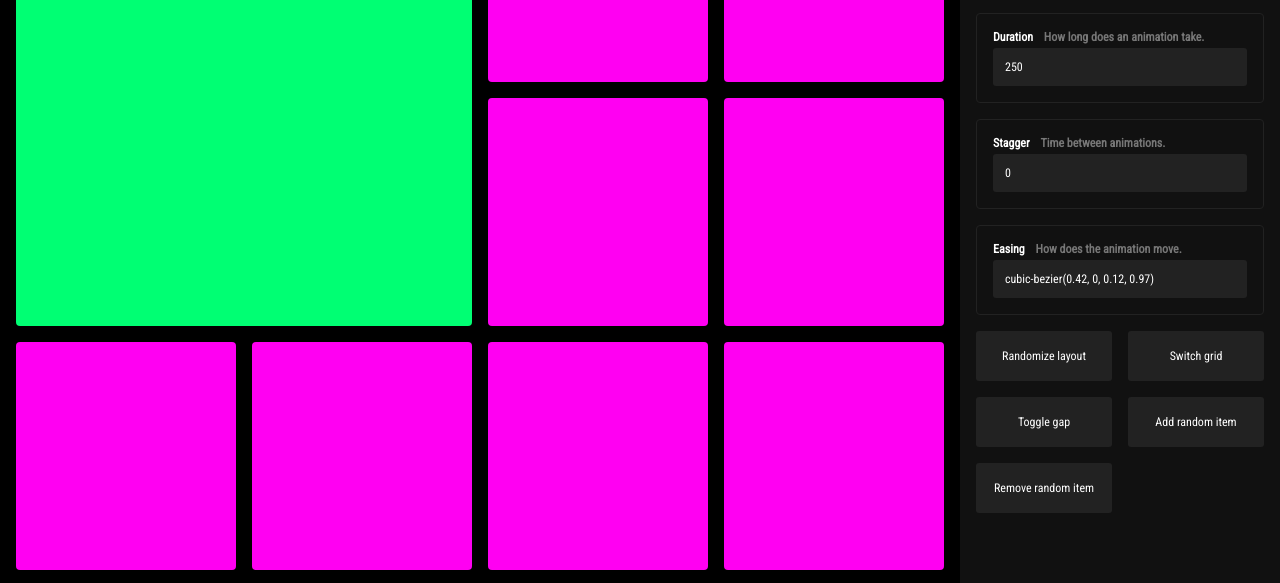
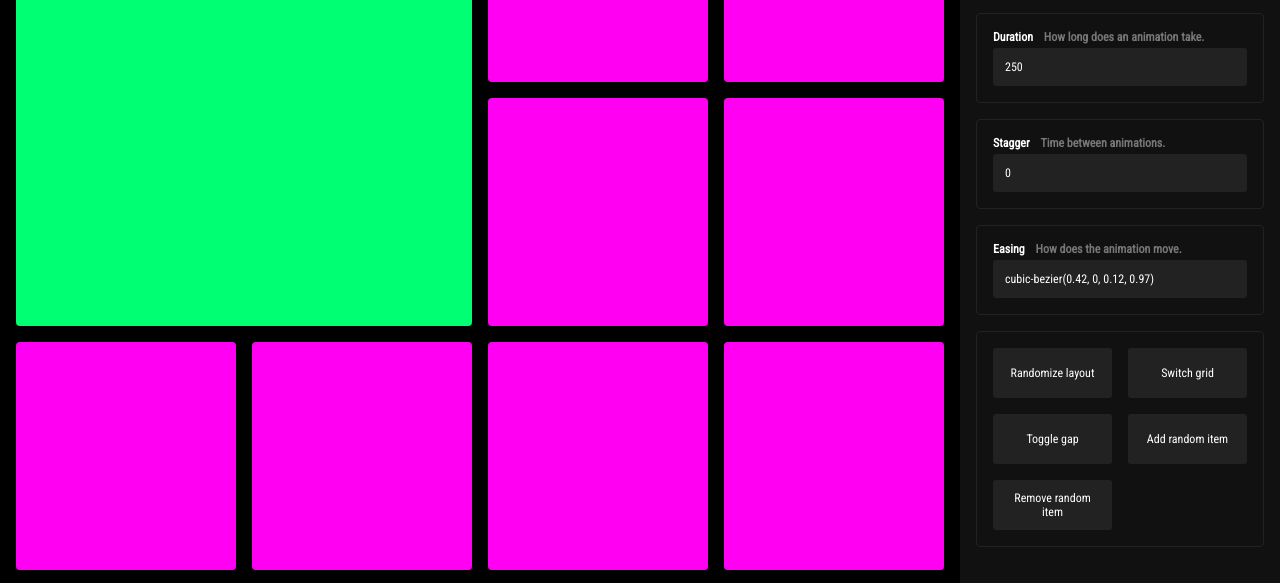
Before and after one commit to EmielZuurbier/transition-grid-element, a website built with webpack: page index.html in a window 1280 px wide. Shown: the part 162-745 px from the top of the page. Built offline with nearby package versions, Linux system fonts and the light colour scheme.

Commit message:
Add border around buttons

```diff
--- a/style.css
+++ b/style.css
@@ -112,6 +112,9 @@ strong {
 	display: grid;
 	grid-template-columns: 1fr;
 	grid-gap: 1em;
+	padding: var(--block-padding);
+    border: var(--border-size) var(--border-style) var(--color-black-80);
+    border-radius: var(--border-radius);
 }
 
 @media screen and (min-width: 20em) {
```
